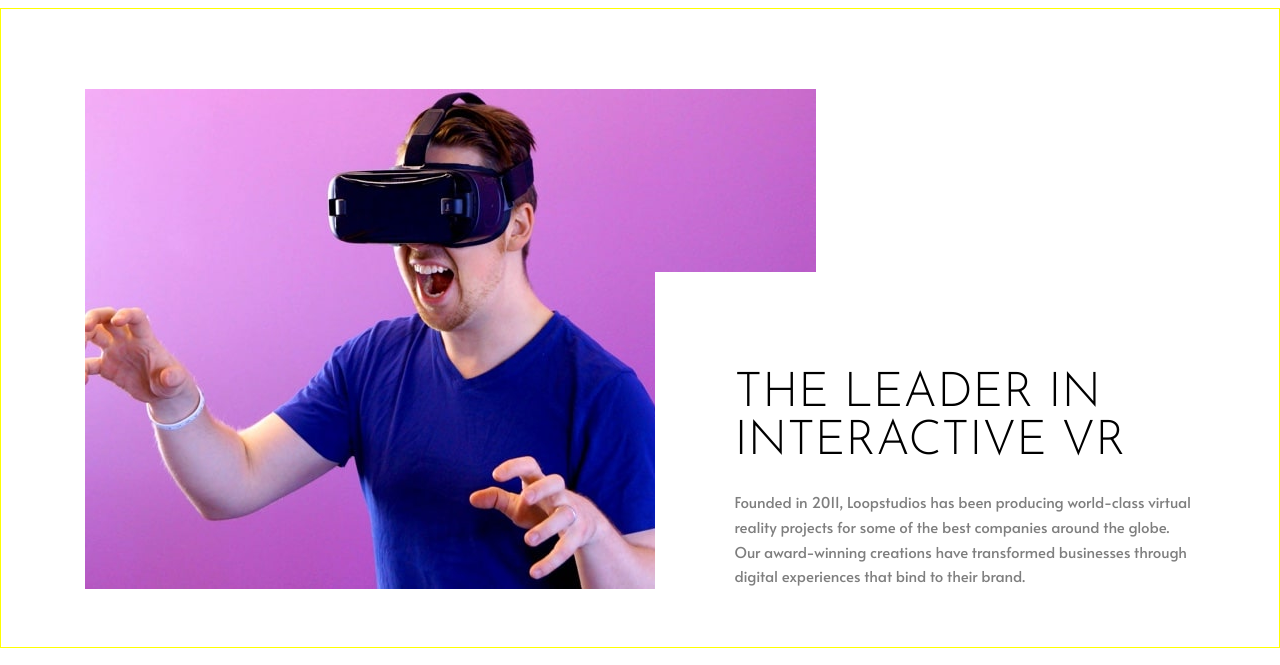
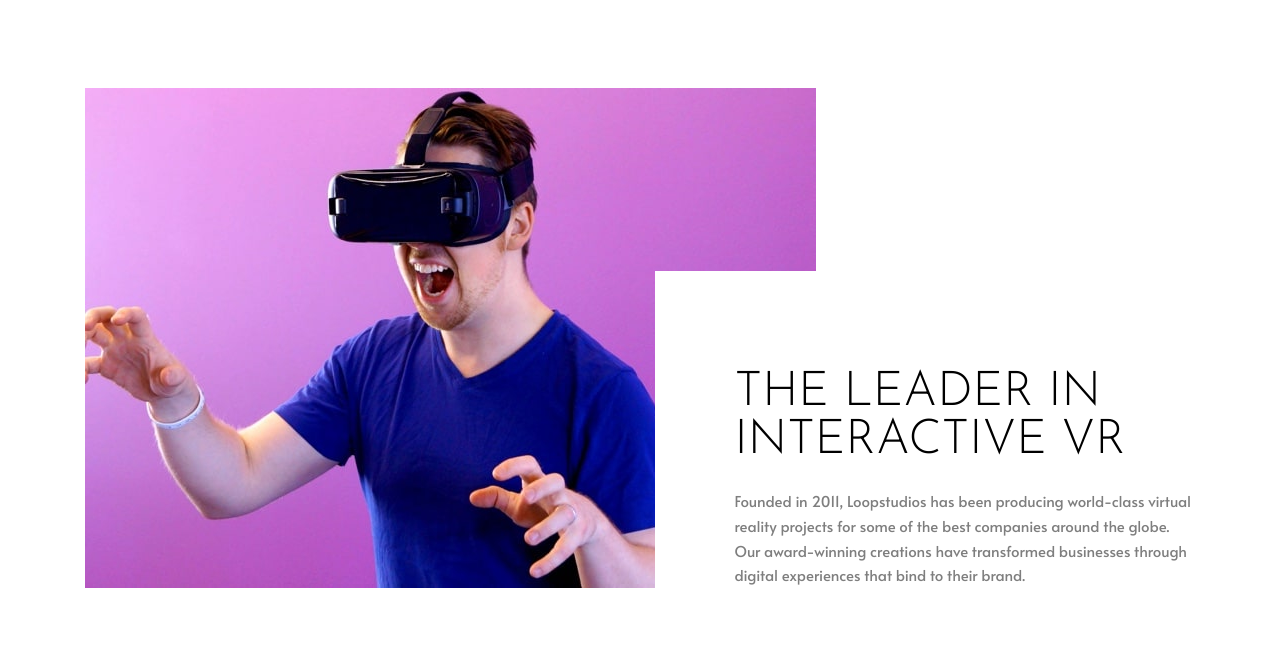
Before and after one commit to GeraASM/loopstudio, a website: page index.html in a window 1280 px wide. Shown: the part 560-1225 px from the top of the page. Drawn offline with Linux system fonts and the light colour scheme.

Commit message:
fixed some details in the creations

```diff
--- a/styles/style.css
+++ b/styles/style.css
@@ -215,8 +215,7 @@
   min-height: 100vh;
 }
 .main .interactive {
-  height: 80vh;
-  border: 1px solid yellow;
+  height: 70vh;
 }
 .main .interactive-content {
   position: relative;
@@ -239,6 +238,7 @@
   .main .interactive-content {
     width: 1111px;
     height: 500px;
+    margin: 80px auto;
   }
 }
 .main .interactive__figure {
```
Also changed, not shown: 1 other file.
